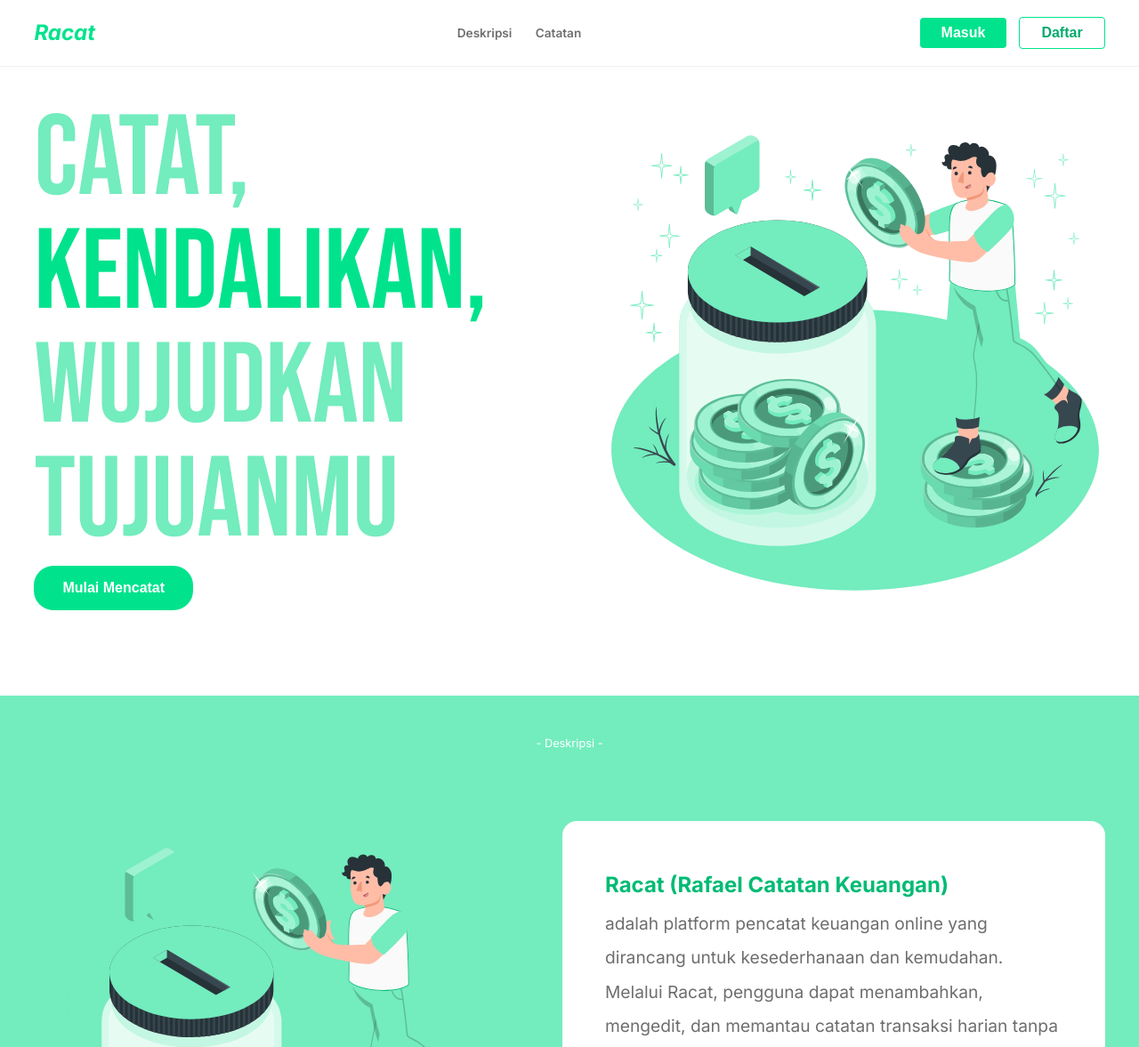
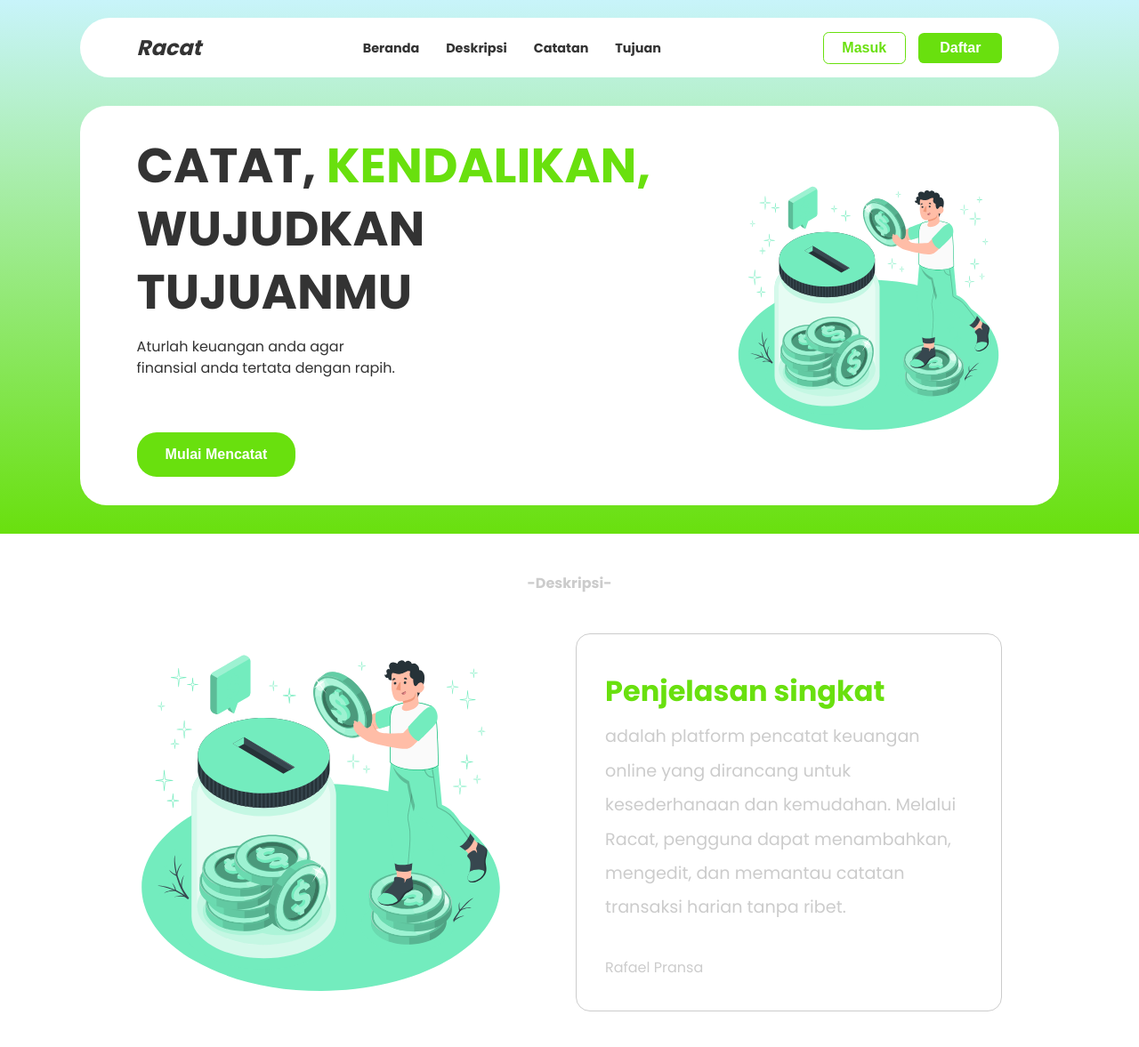
Before and after one commit to RafaelPransa/UTS-Pemrograman-Internet, a plain HTML site: page index.html in a window 1280 px wide. Shown: the top 1177 px of the page at 89% size. Drawn offline with nearby package versions, Linux system fonts and the light colour scheme.

Commit message:
Redesign dari figma header, hero, description, font poppin

```diff
--- a/index.html
+++ b/index.html
@@ -4,26 +4,22 @@
     <meta charset="UTF-8" />
     <meta name="viewport" content="width=device-width, initial-scale=1.0" />
     <title>Rafael Analisa</title>
-    <link rel="preconnect" href="https://fonts.googleapis.com" />
-    <link rel="preconnect" href="https://fonts.gstatic.com" crossorigin />
-    <link
-      href="https://fonts.googleapis.com/css2?family=Bebas+Neue&family=Inter:ital,opsz,wght@0,14..32,100..900;1,14..32,100..900&family=Montserrat:ital,wght@0,100..900;1,100..900&display=swap"
-      rel="stylesheet"
-    />
     <link rel="stylesheet" href="styles/main.css" />
     <script src="https://unpkg.com/feather-icons"></script>
   </head>
   <body>
+    <div class="header-hero-content-wrapper">
       <header>
         <nav>
           <section class="start-nav">
-          <a href="#"><h2 class="inter-bold-italic">Racat</h2></a>
+            <a href="#"><h2>Racat</h2></a>
           </section>
           <section class="mid-nav">
             <ul>
-            <li><a href="#"></a></li>
+              <li><a href="#">Beranda</a></li>
               <li><a href="#description">Deskripsi</a></li>
               <li><a href="">Catatan</a></li>
+              <li><a href="">Tujuan</a></li>
             </ul>
           </section>
           <section class="end-nav">
@@ -36,13 +32,12 @@
           </section>
         </nav>
       </header>
-    <main>
+
       <!-- Hero Section -->
       <section id="hero">
         <div class="hero-content">
-          <h2 class="bebas-neue-regular">
-            CATAT, <span>KENDALIKAN,</span> WUJUDKAN TUJUANMU
-          </h2>
+          <h2>CATAT, <span>KENDALIKAN,</span> WUJUDKAN TUJUANMU</h2>
+          <p>Aturlah keuangan anda agar finansial anda tertata dengan rapih.</p>
           <a href="">
             <button type="button" class="btn-mencatat">Mulai Mencatat</button>
           </a>
@@ -51,32 +46,29 @@
           <img src="svg/illustration.svg" alt="Gambar Ilustrasi" />
         </figure>
       </section>
+
       <!-- Description Section -->
+    </div>
+    <div class="description-content-wrapper">
       <section id="description">
-        <h6 class="inter-regular">- Deskripsi -</h6>
+        <h6>-Deskripsi-</h6>
         <div class="description-details">
           <figure class="description-image">
             <img src="svg/illustration.svg" alt="Gambar Ilustrasi" />
           </figure>
           <div class="description-explanation">
-            <h3 class="inter-bold">Racat (Rafael Catatan Keuangan)</h3>
-            <p class="inter-regular">
+            <h3>Penjelasan singkat</h3>
+            <p>
               adalah platform pencatat keuangan online yang dirancang untuk
               kesederhanaan dan kemudahan. Melalui Racat, pengguna dapat
               menambahkan, mengedit, dan memantau catatan transaksi harian tanpa
               ribet.
             </p>
-            <h3 class="inter-bold">Tujuannya sederhana:</h3>
-            <p class="inter-regular">
-              Membantu kamu mengenali pola pengeluaran dan mengatur keuangan
-              dengan lebih bijak. Racat hadir sebagai teman finansial yang siap
-              menemani langkahmu menuju hidup yang lebih terencana.
-            </p>
-            <h4 class="inter-bold-italic">Rafael Pransa</h4>
+            <h4>Rafael Pransa</h4>
           </div>
         </div>
       </section>
-    </main>
+    </div>
 
     <section class="mobile-nav">
       <nav>
--- a/scripts/app.js
+++ b/scripts/app.js
@@ -1,20 +1,29 @@
-const header = document.getElementsByTagName('header');
-const nav = document.querySelector('header nav');
-const startNav = document.querySelector('header nav .start-nav');
-const midNav = document.querySelector('header nav .mid-nav');
-const endNav = document.querySelector('header nav .end-nav');
-const mobileNav = document.querySelector('main .mobile-nav');
+document.addEventListener('DOMContentLoaded', () => {
 
-console.log('adad');
+    const header = document.querySelector('.header-hero-content-wrapper header');
+    const nav = document.querySelector('.header-hero-content-wrapper header nav');
+    const wrapperHeader = document.querySelector('.header-hero-content-wrapper');
+    window.addEventListener('scroll', function() {
+        if (window.scrollY > 10) {
+            if (window.innerWidth > 992) {
+                nav.classList.add('nav-transparent');
+                nav.classList.add('nav-scroll');
+            }
+        } else {
+            nav.classList.remove('nav-scroll');
+        }
+    });
 
-// Memindahkan ke parent yang lain
-function moveNavElements () {
-    if (window.innerWidth < 768) {
-        midNav.style.display = 'none';
-    } else {
-        midNav.style.display = 'block';
+    function checkNavStatus() {
+        const isNavScrolled = nav.classList.contains('nav-scroll');
+        if (isNavScrolled) {
+            if (window.innerWidth > 992) {
+                wrapperHeader.style.paddingTop = '85px';
+            }
+        } else {
+            wrapperHeader.style.paddingTop = '20px';
+        }
     }
-}
-
-document.addEventListener('DOMContentLoaded', moveNavElements);
-window.addEventListener('resize', moveNavElements);
+    window.addEventListener('scroll', checkNavStatus);
+    checkNavStatus();
+});
--- a/styles/main.css
+++ b/styles/main.css
@@ -23,11 +23,12 @@ article, aside, details, figcaption, figure,
 footer, header, hgroup, menu, nav, section {
 	display: block;
 }
-/* Batas Reset */
 
-body {
-	line-height: 1;
+html {
+  scroll-behavior: smooth;
+  scroll-padding-top: 180px;
 }
+
 ol, ul {
 	list-style: none;
 }
@@ -40,286 +41,279 @@ button {
     border: none;
 }
 
-/* Batas Reset CSS */
+/* Batas Reset */
 
-/* Font */
-.bebas-neue-regular {
-  font-family: "Bebas Neue", sans-serif;
+/* Fonts style */
+
+@font-face {
+    font-family: 'Poppins';
+    src: url('./fonts/Poppins-Thin.woff2') format('woff2'),
+        url('./fonts/Poppins-Thin.woff') format('woff'),
+        url('./fonts/Poppins-Thin.ttf') format('ttf');
     font-weight: 400;
     font-style: normal;
+    font-display: swap;
 }
 
-.montserrat-extraligth {
-  font-family: "Montserrat", sans-serif;
-  font-optical-sizing: auto;
-  font-weight: 200;
+@font-face {
+    font-family: 'Poppins';
+    src: url('./fonts/Poppins-Regular.woff2') format('woff2'),
+        url('./fonts/Poppins-Regular.woff') format('woff'),
+        url('./fonts/Poppins-Regular.ttf') format('ttf');
+    font-weight: 400;
     font-style: normal;
+    font-display: swap;
 }
 
-.montserrat-regular {
-  font-family: "Montserrat", sans-serif;
-  font-optical-sizing: auto;
-  font-weight: 400;
+@font-face {
+    font-family: 'Poppins';
+    src: url('./fonts/Poppins-SemiBold.woff2') format('woff2'),
+        url('./fonts/Poppins-SemiBold.woff') format('woff'),
+        url('./fonts/Poppins-SemiBold.ttf') format('ttf');
+    font-weight: 600;
     font-style: normal;
+    font-display: swap;
 }
 
-.montserrat-semibold {
-  font-family: "Montserrat", sans-serif;
-  font-optical-sizing: auto;
+@font-face {
+    font-family: 'Poppins';
+    src: url('./fonts/Poppins-Bold.woff2') format('woff2'),
+        url('./fonts/Poppins-Bold.woff') format('woff'),
+        url('./fonts/Poppins-Bold.ttf') format('ttf');
     font-weight: 600;
     font-style: normal;
+    font-display: swap;
 }
-
-.montserrat-bold {
-  font-family: "Montserrat", sans-serif;
-  font-optical-sizing: auto;
-  font-weight: 700;
-  font-style: normal;
-}
-
-.montserrat-bold-italic {
-  font-family: "Montserrat", sans-serif;
-  font-optical-sizing: auto;
-  font-weight: 700;
-  font-style: italic;
-}
-
-/* Font Inter */
-
-.inter-regular {
-  font-family: "Inter", sans-serif;
-  font-optical-sizing: auto;
-  font-weight: 400;
-  font-style: normal;
-}
-
-.inter-bold {
-  font-family: "Inter", sans-serif;
-  font-optical-sizing: auto;
-  font-weight: 700;
-  font-style: normal;
-}
-
-.inter-bold-italic {
-  font-family: "Inter", sans-serif;
-  font-optical-sizing: auto;
-  font-weight: 700;
-  font-style: italic;
-}
-
-/* Batas font */
+/* Batas Fonts Style */
 
 /* Variabel CSS */
 :root {
-    --black-main: #6e6e6e;
-    --black-accent: #a0a0a0;
-    --green-main: #00E38C;
-    --green-accent: #73ecbe;
-    --green-hover: #00bb73;;
-}
-
-html {
-  scroll-behavior: smooth;
-  scroll-padding-top: 80px; /* sesuaikan dengan tinggi navbar kamu */
+    --baby-blue: #C8F4FA;
+    --soft-lime: #E4FED0;
+    --main-color: #333333;
+    --green-primary: #69E00E;
+    --green-hover: #51ac0b;
 }
 
 body {
-    color: var(--black-main);
+    font-family: 'Poppins', Arial, Helvetica, sans-serif;
+	line-height: 1;
+    color: var(--main-color);
+    height: 100000px;
 }
 
-header {
-    padding: 1rem 3%;
-    background-color: #fff;
-    border-bottom: 1px solid #F2F2F2;
-    position: fixed;
-    top: 0;
-    left: 0;
-    right: 0;
+.header-hero-content-wrapper {
+    padding: 2rem 7%;
+    background: linear-gradient(to bottom, var(--baby-blue), var(--green-primary));
 }
 
-header nav {
-    /* background-color: aqua; */
+.header-hero-content-wrapper header {
+    background-color: #fff;
+    border-radius: 37px;
+}
+
+
+.header-hero-content-wrapper header nav {
+    background-color: transparent;
     display: flex;
     justify-content: space-between;
     align-items: center;
+    padding: 0.8rem 4rem;
+    border-radius: 37px;
+    background-color: rgba(255,255,255, 0.25);
+    transition: all 0.3s ease-in-out;
 }
 
-header nav .start-nav h2 {
-    font-size: 1.5rem;
-    color: var(--green-main);
+.nav-scroll {
+    position: fixed;
+    top: 0.4rem;
+    left: 7%;
+    right: 7%;
+    backdrop-filter: blur(10px);
+    z-index: 1000;
+    transition: all 0.3s ease-in-out;
 }
 
-header nav .mid-nav {
+.header-hero-content-wrapper header nav .start-nav h2 {
+    font-size: 1.5rem;
+    font-weight: 600;
+    font-style: italic;
+
+}
+
+.header-hero-content-wrapper header nav .mid-nav {
     padding: 0.8rem 1.3rem;
     border-radius: 24px;
     transition: 0.3s;
 }
 
-header nav .mid-nav:hover {
-    background: var(--green-main);
+.header-hero-content-wrapper header nav .mid-nav ul li {
+    display: inline-block;
+    margin: 0 0.8rem;
 }
 
-header nav .mid-nav ul li {
-    display: inline-block;
-    margin: 0 0.7rem;
-}
-
-header nav .mid-nav ul li a {
-    font-family: "Inter", sans-serif;
+.header-hero-content-wrapper header nav .mid-nav ul li a {
     font-weight: 600;
-    font-size: 0.85rem;
-    color: var(--black-main);
+    font-size: 0.9rem;
     transition: 0.4s;
 }
 
-header nav .mid-nav:hover a {
-    color: #fff;
+.header-hero-content-wrapper header nav .mid-nav ul li:hover a{
+    color: var(--green-primary);
 }
 
-header nav .mid-nav ul li:hover a{
-    color: rgb(28, 25, 23);
-}
-
-header nav .end-nav a .btn-sign {
+.header-hero-content-wrapper header nav .end-nav a .btn-sign {
+    padding: 0.5rem 1.3rem;
     background-color: #fff;
-    background-color: var(--green-main);
-    padding: 0.5rem 1.5rem;
-    color: #fff;
-    border-radius: 0.25rem;
+    color: var(--green-primary);
+    border: 1px solid var(--green-primary);
+    border-radius: 0.4rem;
     font-size: 1rem;
     font-weight: 600;
     margin-right: 10px;
+    transition: 0.3s;
+}
+
+.header-hero-content-wrapper header nav .end-nav a .btn-sign:hover {
+    cursor: pointer;
+    color: var(--green-hover);
+    border: 1px solid var(--green-hover);
+    scale: 1.025;
+}
+
+.header-hero-content-wrapper header nav .end-nav a .btn-register {
+    border: 1px solid var(--green-main);
+    background-color: var(--green-primary);
+    color: #fff;
+    padding: 0.5rem 1.5rem;
+    border-radius: 0.4rem;
+    font-size: 1rem;
+    font-weight: 600;
     transition: 0.4s;
 }
 
-header nav .end-nav a .btn-sign:hover {
-    cursor: pointer;
-    color: #f1f1f1;
+.header-hero-content-wrapper header nav .end-nav a .btn-register:hover {
     background-color: var(--green-hover);
     scale: 1.02;
-}
-
-header nav .end-nav a .btn-register {
-    border: 1px solid var(--green-main);
-    color: rgb(4, 170, 109);
-    padding: 0.5rem 1.5rem;
-    border-radius: 0.25rem;
-    font-size: 1rem;
-    font-weight: 600;
-    background-color: rgb(255, 255, 255);
-    transition: 0.4s;
-}
-
-header nav .end-nav a .btn-register:hover {
     background-color: var(--green-hover);
-    scale: 1.02;
-    background-color: rgb(245, 245, 244);
-    color: rgb(5, 136, 88);
     cursor: pointer;
 }
 
-main {
-    margin-top: 100px;
-
-}
-
-main #hero {
+.header-hero-content-wrapper #hero {
     display: flex;
     justify-content: space-between;
     align-items: center;
     column-gap: 5rem;
-    margin-top: 1.8rem;
-    padding: 1rem 3%;
+    margin-top: 2rem;
+    padding: 2rem 4rem;
+    background-color: #fff;
+    border-radius: 30px;
 }
 
-main #hero .hero-content {
-    flex: 1 1 0;
+.header-hero-content-wrapper #hero .hero-content {
+    flex: 2 0 60%;
 }
 
-main #hero .hero-illustration {
-    flex: 1 1 0;
+.header-hero-content-wrapper #hero .hero-illustration {
+    flex: 0 1 auto;
 }
 
-main #hero .hero-content h2 {
-    font-size: 8rem;
-    color: var(--green-accent);
+.header-hero-content-wrapper #hero .hero-content h2 {
+    font-size: 3.4rem;
+    color: var(--black-main);
+    font-weight: 700;
+    line-height: 1.3;
 }
 
-main #hero .hero-content span {
-    color: var(--green-main);
+.header-hero-content-wrapper #hero .hero-content span {
+    color: var(--green-primary);
 }
 
-main #hero .hero-content .btn-mencatat {
-    margin-top: 8px;
+.header-hero-content-wrapper #hero .hero-content p {
+    margin-top: 15px;
+    width: 19rem;
+    line-height: 1.5;
+}
+
+.header-hero-content-wrapper #hero .hero-content .btn-mencatat {
+    margin-top: 60px;
     padding: 1rem 2rem;
     border-radius: 22px;
     font-size: 1rem;
     font-weight: 600;
-    background-color: var(--green-main);
+    background-color: var(--green-primary);
     color: #fff;
     transition: 0.4;
 }
 
-main #hero .hero-content .btn-mencatat:hover {
+.header-hero-content-wrapper #hero .hero-content .btn-mencatat:hover {
     background-color: var(--green-hover);
     scale: 1.02;
     cursor: pointer;
 }
 
-main #hero .hero-illustration img {
+.header-hero-content-wrapper #hero .hero-illustration img {
     width: 100%;
     height: 100%;
 }
 
-main #description {
+.description-content-wrapper {
+    padding: 0 7% 2.3rem;
+    background-color: #fff;
     text-align: center;
-    margin-top: 80px;
-    padding: 3rem 3% 6rem;
+    color: #ccc;
+}
+
+.description-content-wrapper #description {
+    text-align: center;
+    /* margin-top: 3rem; */
+    padding: 0 4rem;
     background-color: var(--green-accent);
 }
 
-main #description h6 {
-    color: #fff;
-    font-size: 0.8rem;
-
+.description-content-wrapper #description h6 {
+    font-weight: 600;
+    margin-top: 3rem;
 }
 
-main #description .description-details {
-    margin-top: 80px;
+.description-content-wrapper #description .description-details {
     display: flex;
     justify-content: space-between;
     column-gap: 5rem;
     text-align: left;
+    margin-top: 3rem;
 }
 
-main #description .description-details .description-image {
-    flex: 1 1 0;
+.description-content-wrapper #description .description-details .description-image {
+    flex: 1 1 50%;
 }
 
-main #description .description-details .description-image img {
+.description-content-wrapper #description .description-details .description-image img {
     width: 100%;
     height: auto;
 }
 
-main #description .description-details .description-explanation {
-    flex: 1 1 0;
+.description-content-wrapper #description .description-details .description-explanation {
+    flex: 1 1 50%;
     background-color: #fff;
+    border: 1px solid;
     border-radius: 16px;
-    padding: 3rem;
+    padding: 2rem;
     line-height: 2;
     transition: 0.3s;
 }
 
-main #description .description-details .description-explanation h3 {
-    color: var(--green-hover);
-    font-size: 1.5rem;
+.description-content-wrapper #description .description-details .description-explanation h3 {
+    color: var(--green-primary);
+    font-weight: 600;
+    font-size: 2rem;
 }
 
-main #description .description-details .description-explanation p {
+.description-content-wrapper #description .description-details .description-explanation p {
     font-size: 1.2rem;
 }
 
-main #description .description-details .description-explanation h4 {
+.description-content-wrapper #description .description-details .description-explanation h4 {
     margin-top: 2rem;
 }
 
```
Also changed, not shown: styles/fonts/Poppins-Bold.ttf (added), styles/fonts/Poppins-Bold.woff (added), styles/fonts/Poppins-Bold.woff2 (added), styles/fonts/Poppins-Regular.ttf (added), styles/fonts/Poppins-Regular.woff (added), styles/fonts/Poppins-Regular.woff2 (added), styles/fonts/Poppins-SemiBold.ttf (added), styles/fonts/Poppins-SemiBold.woff (added), styles/fonts/Poppins-SemiBold.woff2 (added), styles/fonts/Poppins-Thin.ttf (added), styles/fonts/Poppins-Thin.woff (added), styles/fonts/Poppins-Thin.woff2 (added). Lines whose indentation alone changed are shown as unchanged.
